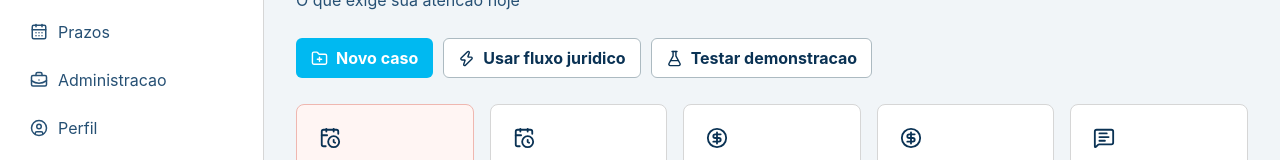
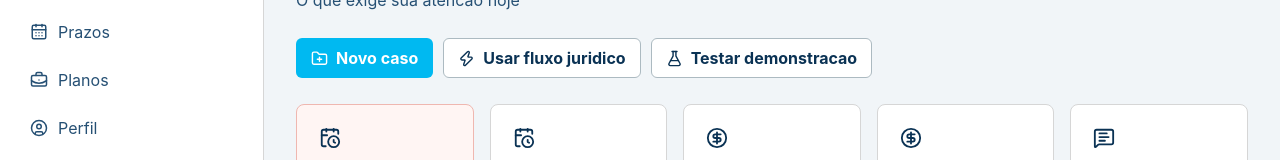
Before and after one commit to orbianIA-labs/Orbian_IA, a React (Vite) app: page /#/ in a window 1280 px wide. Shown: the part 181-341 px from the top of the page. Built offline with nearby package versions, Linux system fonts and the light colour scheme.

Commit message:
fix: renomeia nav item Administracao -> Planos
Co-Authored-By: Claude Sonnet 4.6 <noreply@anthropic.com>

```diff
--- a/src/components/layout/Sidebar.tsx
+++ b/src/components/layout/Sidebar.tsx
@@ -11,7 +11,7 @@ const navItems = [
   { to: '/', label: 'Dashboard', icon: Home },
   { to: '/cases', label: 'Casos', icon: FolderKanban },
   { to: '/deadlines', label: 'Prazos', icon: CalendarDays },
-  { to: '/admin', label: 'Administracao', icon: BriefcaseBusiness },
+  { to: '/admin', label: 'Planos', icon: BriefcaseBusiness },
   { to: '/profile', label: 'Perfil', icon: UserCircle },
 ]
 
```
